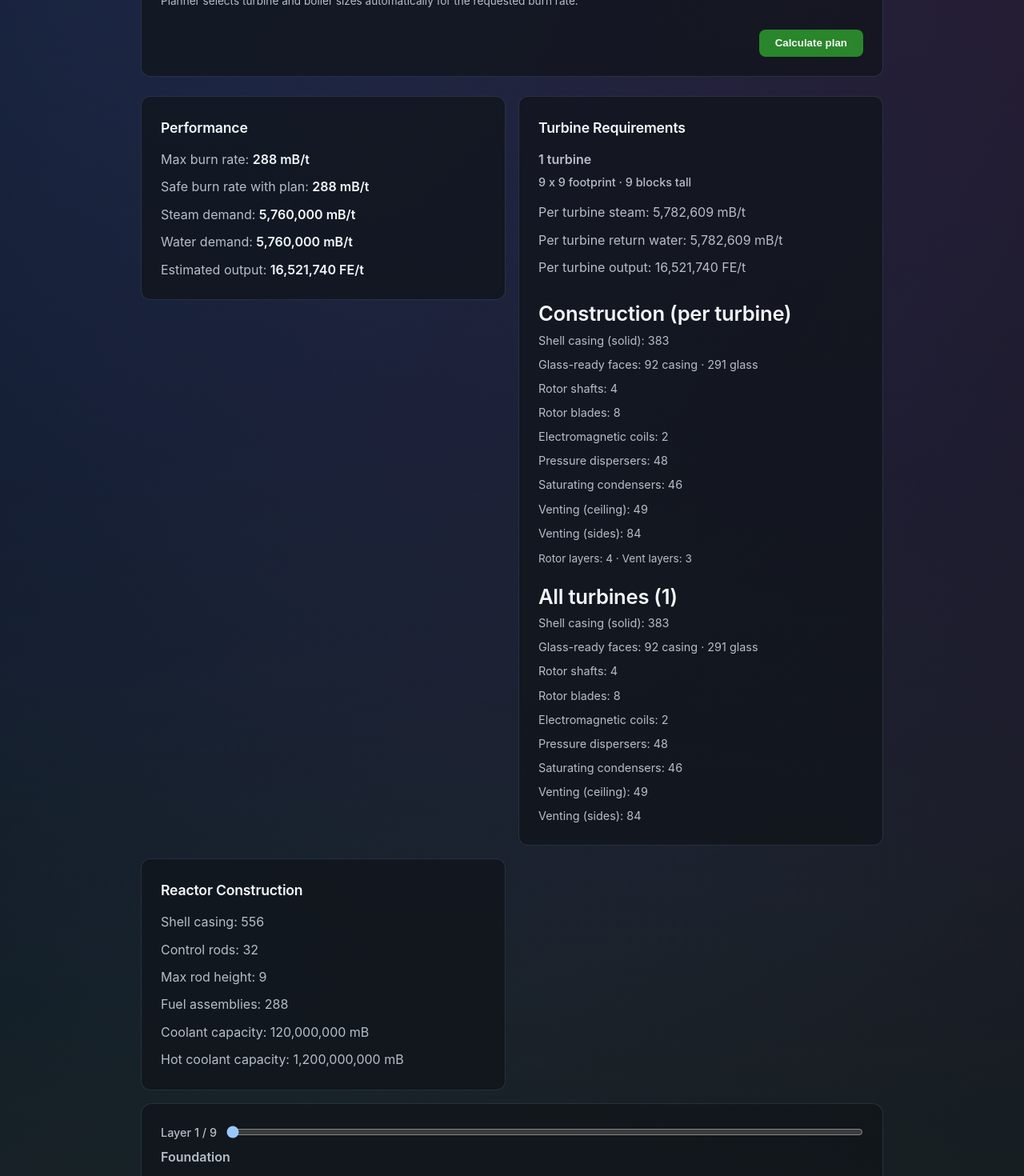
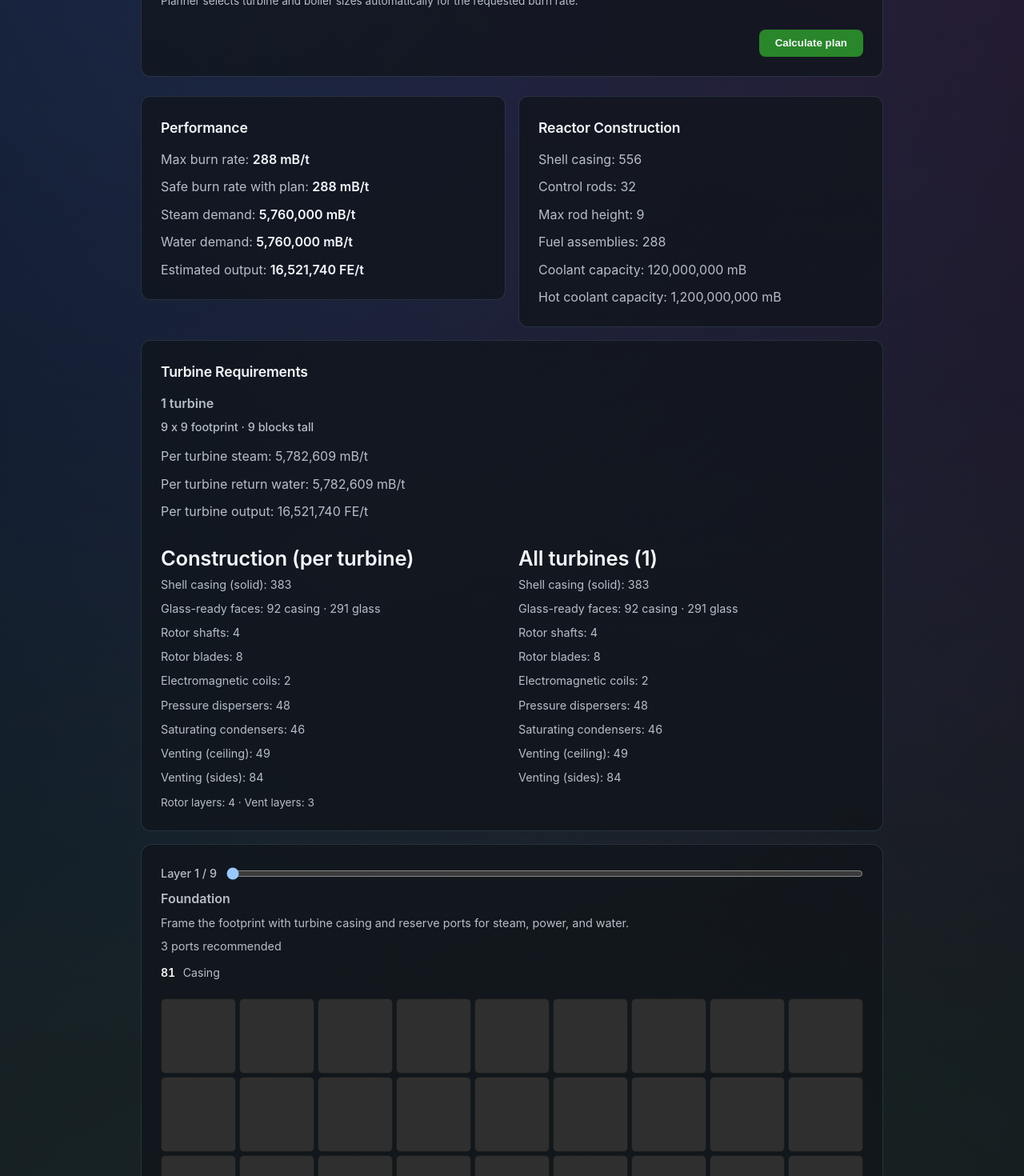
Before and after one commit to Kiwifan1/Kiwifan1.github.io, an Angular app: page /tools/minecraft/mekanism in a window 1280 px wide. Shown: the part 820-2290 px from the top of the page at 80% size. Built offline with nearby package versions, Linux system fonts and the light colour scheme.

Commit message:
Fix fission layout: Performance + Reactor Construction side-by-side, Turbine/Boiler full-width below

```diff
--- a/src/app/tools/minecraft/mekanism/fission-planner/fission-planner.css
+++ b/src/app/tools/minecraft/mekanism/fission-planner/fission-planner.css
@@ -96,9 +96,15 @@
 }
 
 .planner__results {
+  display: flex;
+  flex-direction: column;
+  gap: 1rem;
+}
+
+.planner__results-row {
   display: grid;
   gap: 1rem;
-  grid-template-columns: repeat(auto-fit, minmax(340px, 1fr));
+  grid-template-columns: repeat(auto-fit, minmax(300px, 1fr));
 }
 
 .planner__card {
--- a/src/app/tools/minecraft/mekanism/fission-planner/fission-planner.html
+++ b/src/app/tools/minecraft/mekanism/fission-planner/fission-planner.html
@@ -58,6 +58,7 @@
     </div>
   } @else if (result(); as data) {
     <div class="planner__results">
+      <div class="planner__results-row">
         <app-performance-card
           [burnRate]="data.burnRate"
           [safeBurnRate]="data.safeBurnRate"
@@ -65,6 +66,19 @@
           [waterDemand]="data.waterDemand"
           [powerPerTick]="data.powerPerTick"
         ></app-performance-card>
+
+        <section class="planner__card">
+          <h2>Reactor Construction</h2>
+          <ul>
+            <li>Shell casing: {{ asNumber(data.construction.Shell.solid.casing) }}</li>
+            <li>Control rods: {{ asNumber(data.construction.ControlRods) }}</li>
+            <li>Max rod height: {{ asNumber(data.construction.MaxRodHeight) }}</li>
+            <li>Fuel assemblies: {{ asNumber(data.construction.FissileFuelAssemblies) }}</li>
+            <li>Coolant capacity: {{ asNumber(data.construction.CoolantCapacity) }} mB</li>
+            <li>Hot coolant capacity: {{ asNumber(data.construction.HotCoolantCapacity) }} mB</li>
+          </ul>
+        </section>
+      </div>
 
       <section class="planner__card">
         <h2>Turbine Requirements</h2>
@@ -165,18 +179,6 @@
         </section>
       }
 
-      <section class="planner__card">
-        <h2>Reactor Construction</h2>
-        <ul>
-          <li>Shell casing: {{ asNumber(data.construction.Shell.solid.casing) }}</li>
-          <li>Control rods: {{ asNumber(data.construction.ControlRods) }}</li>
-          <li>Max rod height: {{ asNumber(data.construction.MaxRodHeight) }}</li>
-          <li>Fuel assemblies: {{ asNumber(data.construction.FissileFuelAssemblies) }}</li>
-          <li>Coolant capacity: {{ asNumber(data.construction.CoolantCapacity) }} mB</li>
-          <li>Hot coolant capacity: {{ asNumber(data.construction.HotCoolantCapacity) }} mB</li>
-        </ul>
-      </section>
-
       <app-turbine-visualizer
         class="planner__visualizer"
         [plan]="data.turbines"
```
Lines whose indentation alone changed are shown as unchanged.
